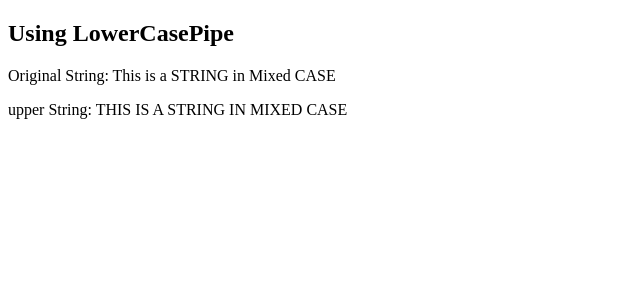
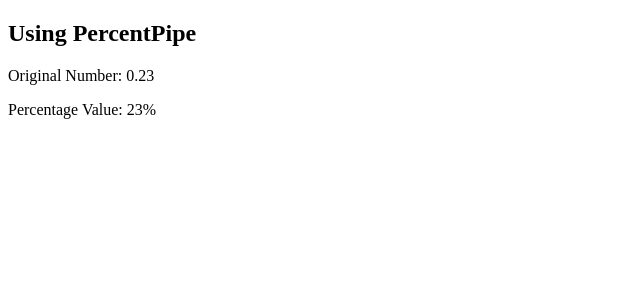
Before and after one commit to krishna-123-star/routing, an Angular app in the folder angular-routing-steps/: page /home in a window 1280 px wide. Shown: the top 300 px of the page, without its empty margins (0-640 px from the left). Built offline with nearby package versions, Linux system fonts and the light colour scheme.

Commit message:
Percentpipe

```diff
--- a/angular-routing-steps/src/app/app.html
+++ b/angular-routing-steps/src/app/app.html
@@ -1,5 +1,5 @@
 <div>
-  <h2>Using LowerCasePipe</h2>
-  <p>Original String: {{ myString }}</p>
-  <p>upper String: {{ myString | uppercase }}</p>
+  <h2>Using PercentPipe</h2>
+  <p>Original Number: {{ myNumber }}</p>
+  <p>Percentage Value: {{ myNumber | percent }}</p>
 </div>
--- a/angular-routing-steps/src/app/app.ts
+++ b/angular-routing-steps/src/app/app.ts
@@ -1,4 +1,4 @@
-import { CurrencyPipe, DatePipe, JsonPipe, LowerCasePipe, UpperCasePipe } from '@angular/common';
+import { CurrencyPipe, DatePipe, JsonPipe, LowerCasePipe, PercentPipe, UpperCasePipe } from '@angular/common';
 import { Component } from '@angular/core';
 import { RouterModule } from '@angular/router';
 import { Router, ActivatedRoute } from '@angular/router';
@@ -7,9 +7,9 @@ import { Router, ActivatedRoute } from '@angular/router';
   selector: 'app-root',
   templateUrl: './app.html',
   standalone: true,
-  imports: [UpperCasePipe]
+  imports: [PercentPipe]
 })
 export class App {
-  myString: string = 'This is a STRING in Mixed CASE';
+  myNumber: number = 0.23;
 
 }
```
